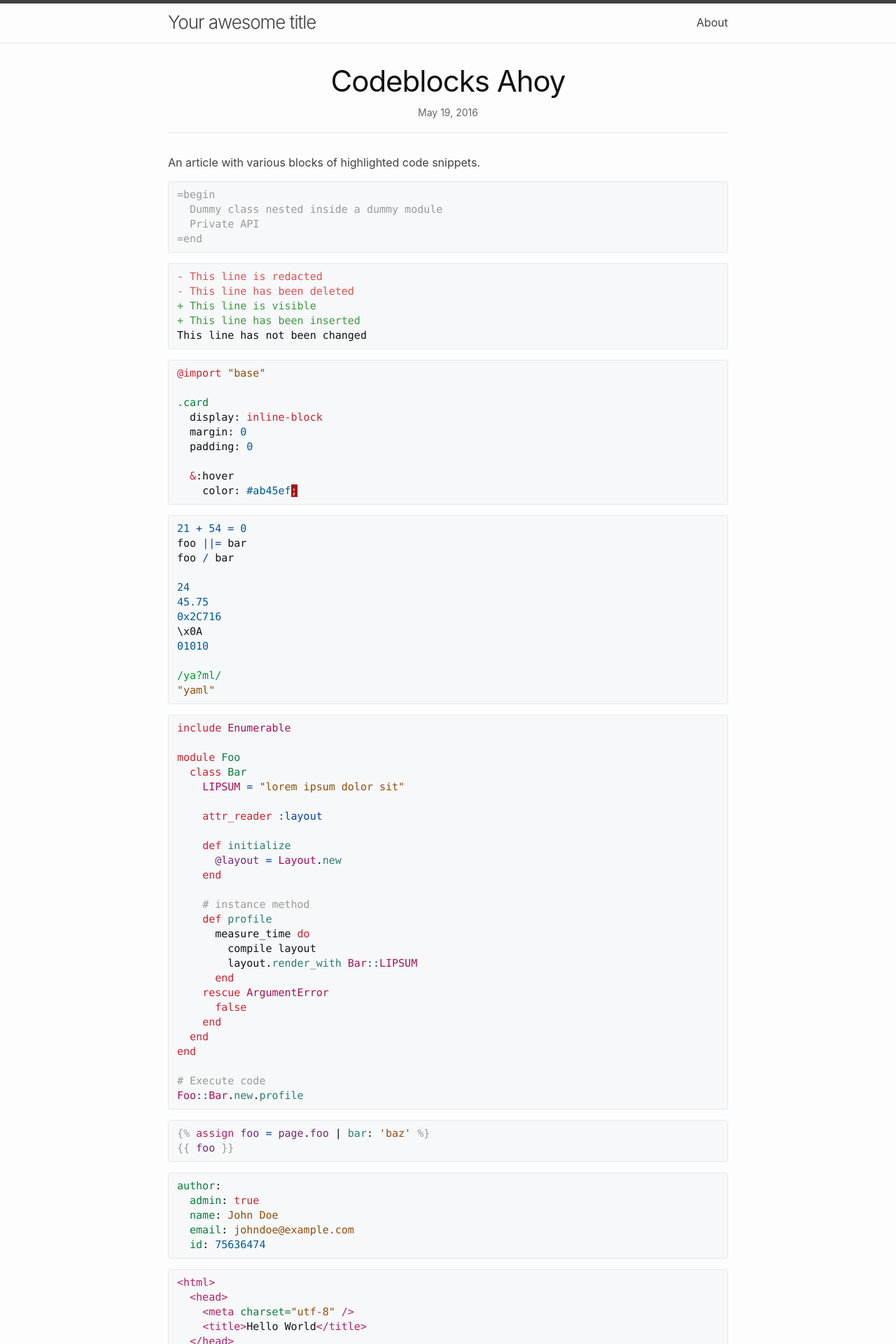
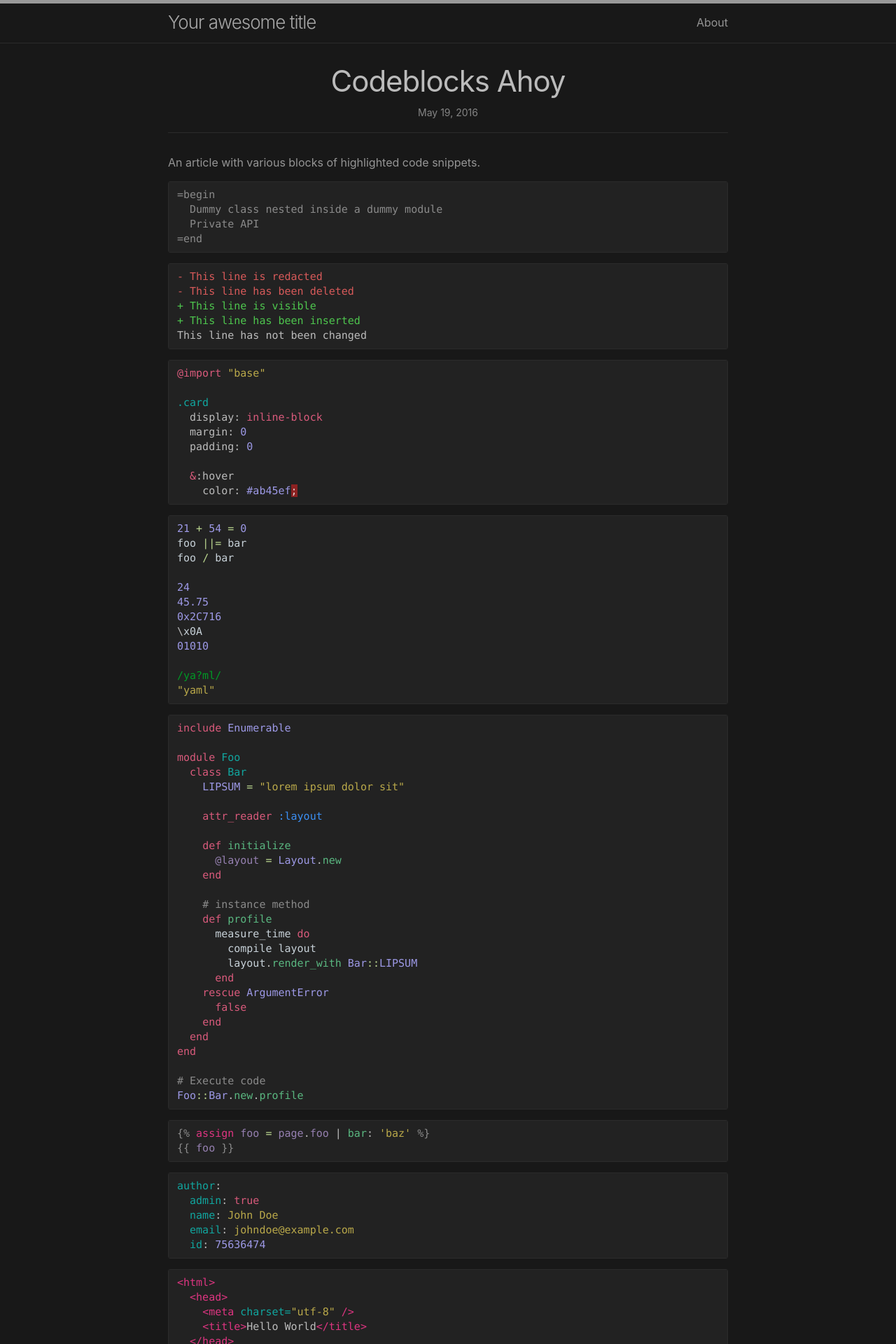
Before and after one commit to deadmobzer/deadmobzer.github.io, a Jekyll site: the page built from _posts/2016-05-19-codeblocks-ahoy.md, in a window 1280 px wide. Shown: the top 1920 px of the page at 70% size. Built offline with Jekyll 4.4.1, drawn with Linux system fonts in a browser that asks for light colours.

Commit message:
please work

```diff
--- a/_config.yml
+++ b/_config.yml
@@ -27,7 +27,7 @@ minima:
   #     * solarized-light    Light variant of solarized color scheme.
   #     * solarized-dark     Dark variant of solarized color scheme.
   #     * solarized          Adaptive skin for solarized color scheme skins.
-  skin: classic
+  skin: dark
 
   # Specific pages for site navigation.
   #   If you wish to link only specific pages in the site-navigation, use this and list
--- a/assets/css/style.scss
+++ b/assets/css/style.scss
@@ -3,7 +3,7 @@
 ---
 // Override Minima variables BEFORE importing
 
-$background-color: #121212;
+$background-color: #000000;
 $text-color: #eeeeee;
 $link-base-color: #90caf9;
 $brand-color: #bb86fc;
```
